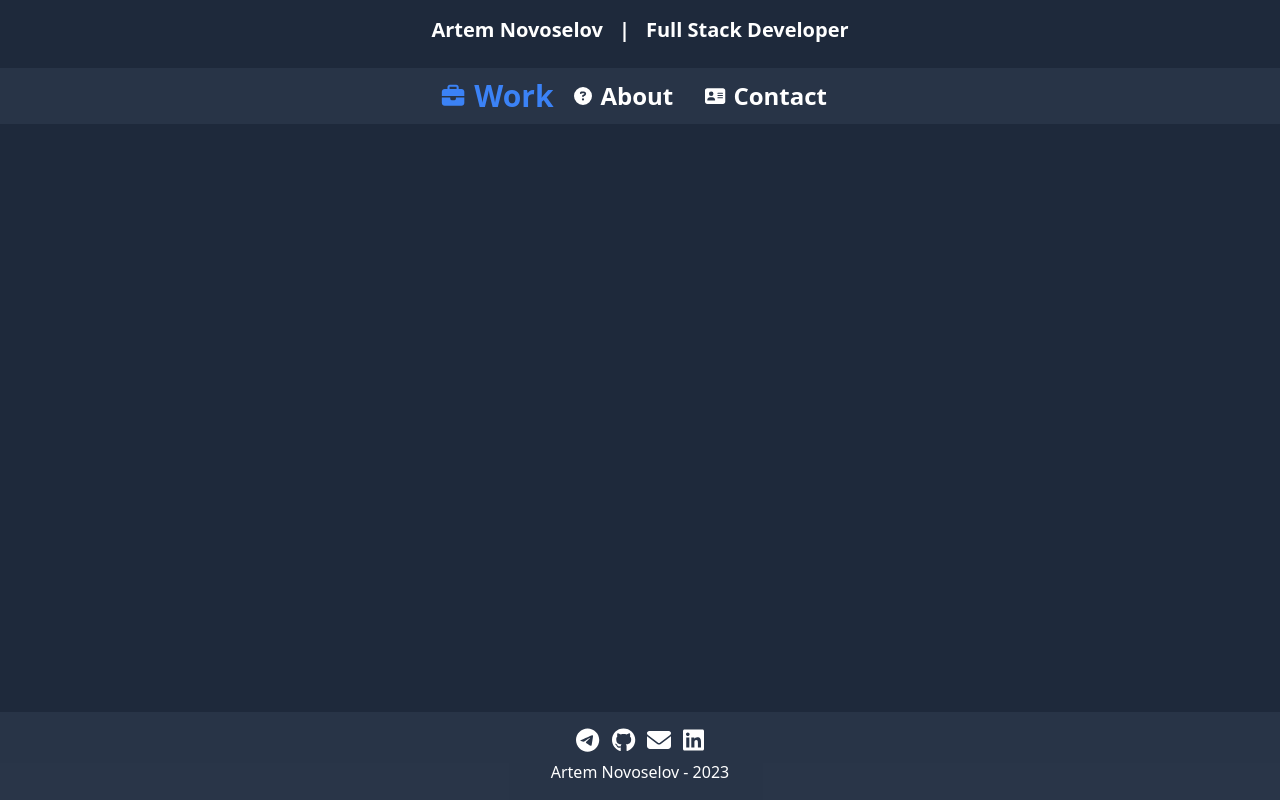
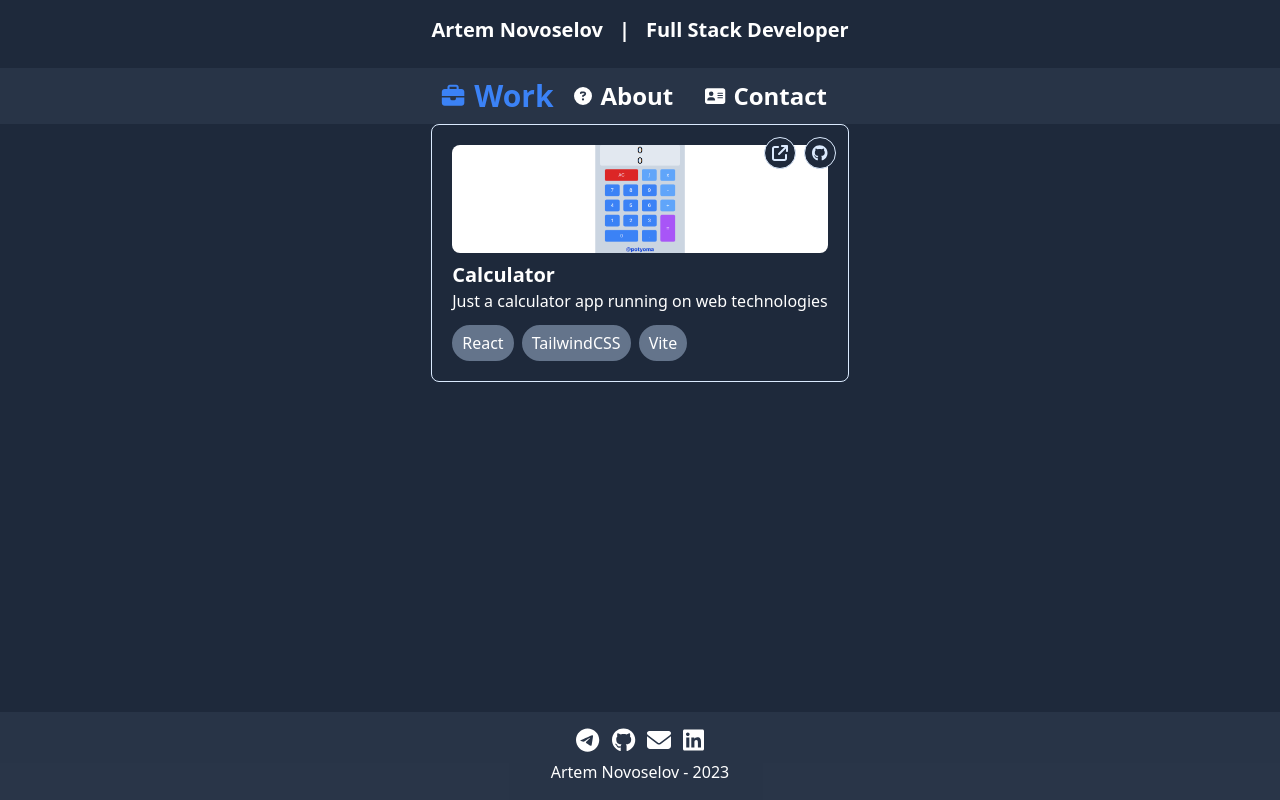
Before and after one commit to potyoma/portfolio, a Next.js app: page /work in a window 1280 px wide. Built offline with nearby package versions, Linux system fonts and the light colour scheme.

Commit message:
feat: add project card

```diff
--- a/components/core/badge.tsx
+++ b/components/core/badge.tsx
@@ -2,7 +2,7 @@ import clsx from "clsx"
 
 type Props = {
   children: string | JSX.Element | JSX.Element[]
-  outline: boolean
+  outline?: boolean
 }
 
 const Badge: React.FC<Props> = ({ children, outline }) => (
--- /dev/null
+++ b/components/projects/badge.tsx
@@ -0,0 +1,18 @@
+import { IconProp } from "@fortawesome/fontawesome-svg-core"
+import { FontAwesomeIcon } from "@fortawesome/react-fontawesome"
+import Link from "next/link"
+
+type Props = {
+  icon: IconProp
+  to: string
+}
+
+const LinkBadge: React.FC<Props> = ({ icon, to }) => (
+  <div className="rounded-full flex bg-slate-800 justify-center items-center border border-blue-100 text-blue-100 h-8 w-8 hover:border-blue-500 hover:text-blue-500">
+    <Link href={to} target="_blank">
+      <FontAwesomeIcon icon={icon} />
+    </Link>
+  </div>
+)
+
+export default LinkBadge
--- /dev/null
+++ b/components/projects/projectCard.tsx
@@ -0,0 +1,49 @@
+import Image from "next/image"
+import LinkBadge from "./badge"
+import { faArrowUpRightFromSquare } from "@fortawesome/free-solid-svg-icons"
+import { faGithub } from "@fortawesome/free-brands-svg-icons"
+import Badge from "../core/badge"
+
+type Props = {
+  preview: string
+  projectLink: string
+  githubLink: string
+  children: string | JSX.Element | JSX.Element[]
+  name: string
+  techStack: string[]
+}
+
+const ProjectCard: React.FC<Props> = ({
+  preview,
+  projectLink,
+  githubLink,
+  children,
+  techStack,
+  name,
+}) => (
+  <div className="grid grid-rows-6 rounded-lg border border-blue-100 p-5 hover:shadow-xl hover:shadow-slate-900">
+    <div className="row-span-3 relative">
+      <div className="flex absolute z-10 -top-2 -right-2 justify-end gap-2">
+        <LinkBadge icon={faArrowUpRightFromSquare} to={projectLink} />
+        <LinkBadge icon={faGithub} to={githubLink} />
+      </div>
+      <Image
+        className="object-cover rounded-lg hover:shadow-md hover:shadow-slate-900"
+        src={preview}
+        alt={name}
+        fill
+      />
+    </div>
+    <div className="row-span-1 mt-2">
+      <h2 className="font-bold text-xl">{name}</h2>
+    </div>
+    <div className="row-span-1">{children}</div>
+    <div className="row-span-1 flex flex-grow gap-2 justify-start">
+      {techStack.map(t => (
+        <Badge key={t}>{t}</Badge>
+      ))}
+    </div>
+  </div>
+)
+
+export default ProjectCard
--- a/pages/work/index.tsx
+++ b/pages/work/index.tsx
@@ -1,3 +1,40 @@
-const Work = () => <></>
+import ProjectCard from "@/components/projects/projectCard"
+
+type Project = {
+  name: string
+  githubName: string
+  projectLink: string
+  preview: string
+  description: string
+  techStack: string[]
+}
+
+const projects: Project[] = [
+  {
+    name: "Calculator",
+    projectLink: "https://calculator-one-kohl.vercel.app/",
+    githubName: "calculator",
+    description: "Just a calculator app running on web technologies",
+    preview: "/img/calculator.png",
+    techStack: ["React", "TailwindCSS", "Vite"],
+  },
+]
+
+const Work = () => (
+  <div className="flex flex-grow justify-around items-center">
+    {projects.map(p => (
+      <ProjectCard
+        key={p.name}
+        name={p.name}
+        githubLink={`https://github.com/potyoma/${p.githubName}`}
+        projectLink={p.projectLink}
+        preview={p.preview}
+        techStack={p.techStack}
+      >
+        <p>{p.description}</p>
+      </ProjectCard>
+    ))}
+  </div>
+)
 
 export default Work
```
Also changed, not shown: public/img/calculator.png (added).
